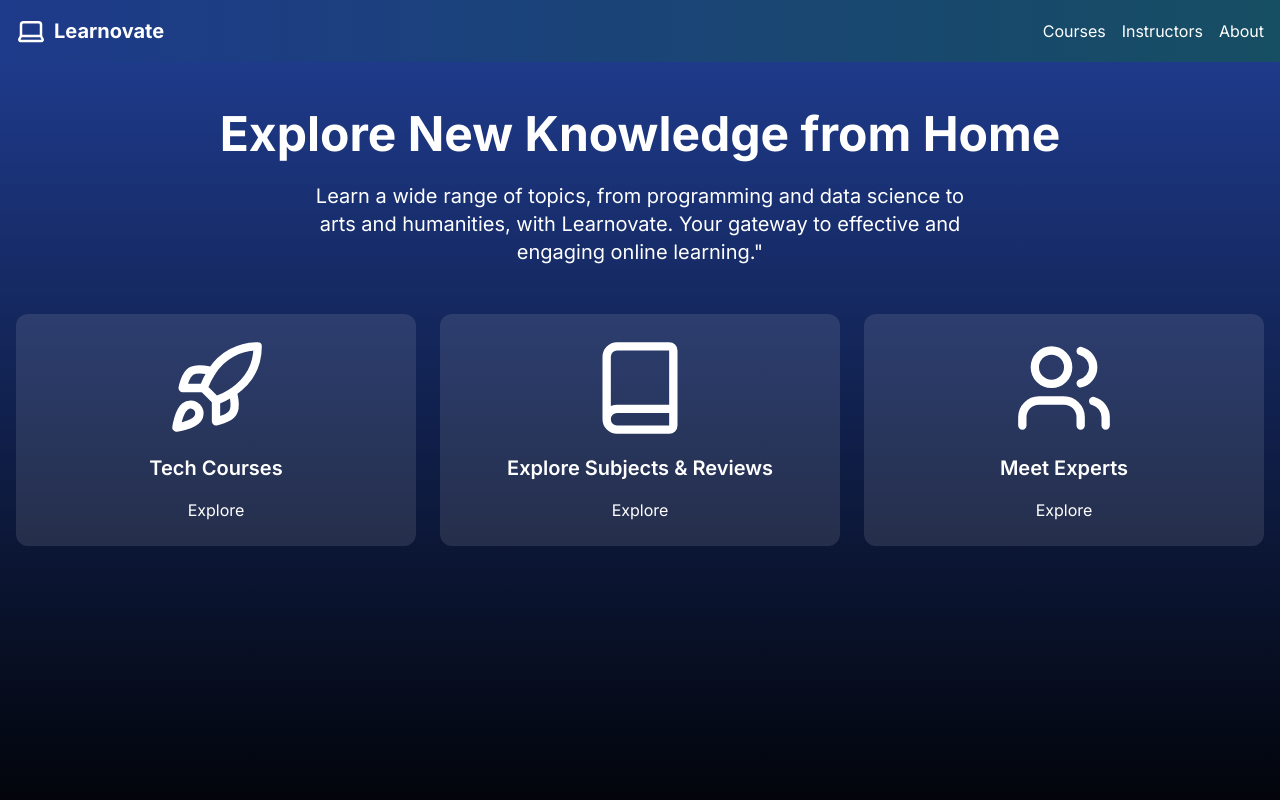
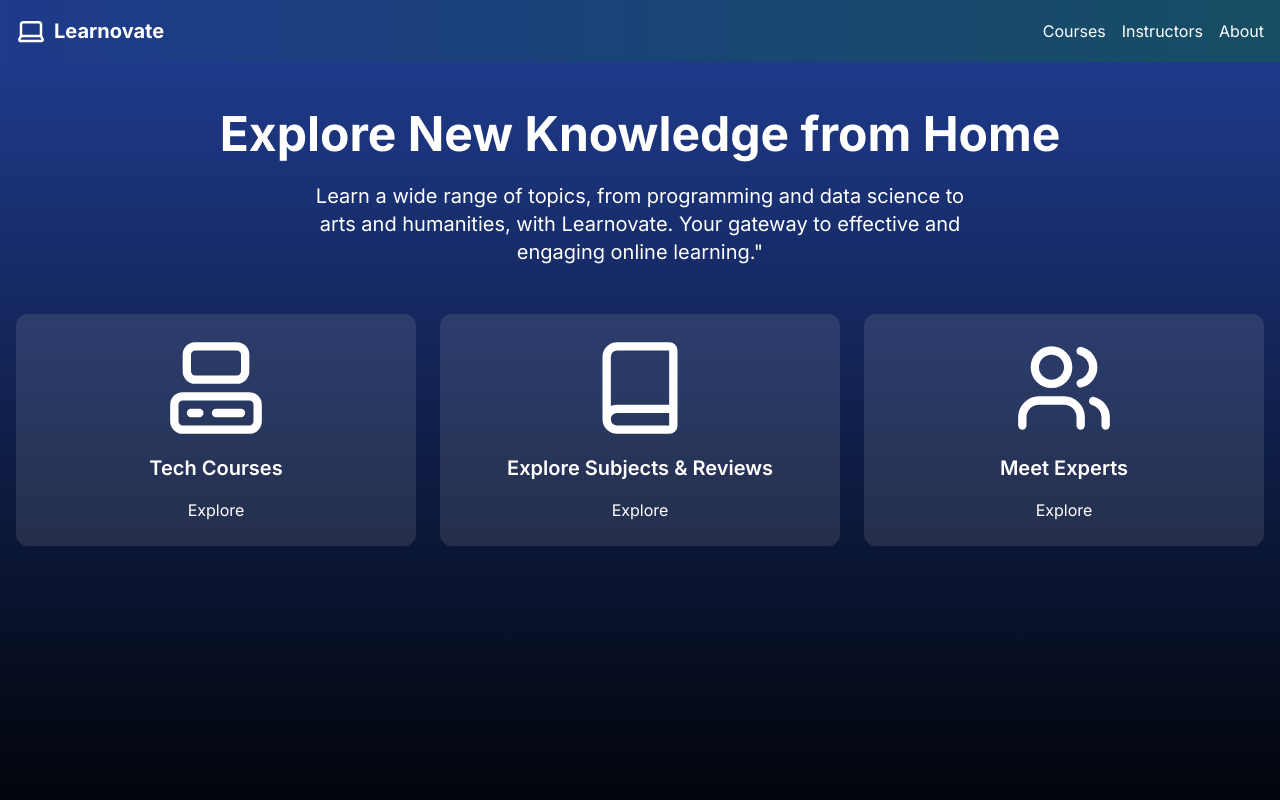
Before and after one commit to sarthakbhatnagar2002/Learnovate, a React (Vite) app in the folder Learnovate - web/Learnovate-app/: page / in a window 1280 px wide. Shown: the top 800 px of the page. Built offline with nearby package versions, Linux system fonts and the light colour scheme.

Commit message:
Update home.jsx

```diff
--- a/Learnovate - web/Learnovate-app/src/Components/home.jsx
+++ b/Learnovate - web/Learnovate-app/src/Components/home.jsx
@@ -1,6 +1,6 @@
 import React from 'react';
 import { Link } from 'react-router-dom';
-import { Rocket, Book, Users } from 'lucide-react';
+import { Book, Users, Computer } from 'lucide-react';
 
 function Home() {
   return (
@@ -16,7 +16,7 @@ function Home() {
         <div className="grid grid-cols-1 md:grid-cols-3 gap-6 mb-16">
           {[
             {
-              icon: <Rocket size={100} className="mx-auto mb-4  pd-" />,
+              icon: <Computer size={100} className="mx-auto mb-4  pd-" />,
               title: "Tech Courses",
               link: "/courses",
               bgClass: "bg-blue-500 hover:bg-blue-900"
@@ -36,14 +36,11 @@ function Home() {
           ].map((item, index) => (
             <div
               key={index}
-              className="bg-white/10 p-6 rounded-xl transform transition-all hover:scale-105"
+              className="bg-white/10 p-6 rounded-xl hover:scale-105"
             >
               {item.icon}
               <h3 className="text-xl font-semibold mb-4">{item.title}</h3>
-              <Link
-                to={item.link}
-                className={`px-6 py-2 rounded-full text-white transition-colors${item.bgClass}`}
-              >
+              <Link to={item.link} className={`px-6 py-2 rounded-full text-white transition-colors${item.bgClass}`}>
                 Explore
               </Link>
             </div>
```
